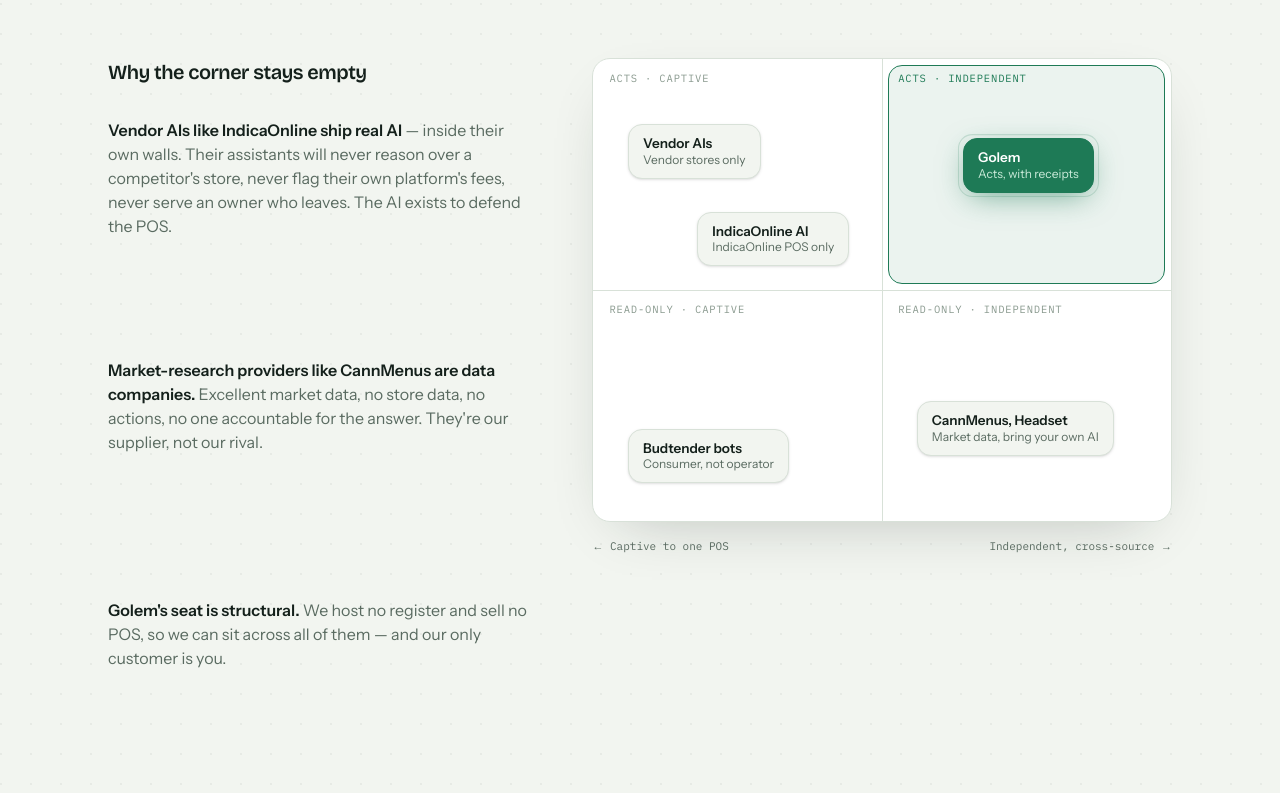
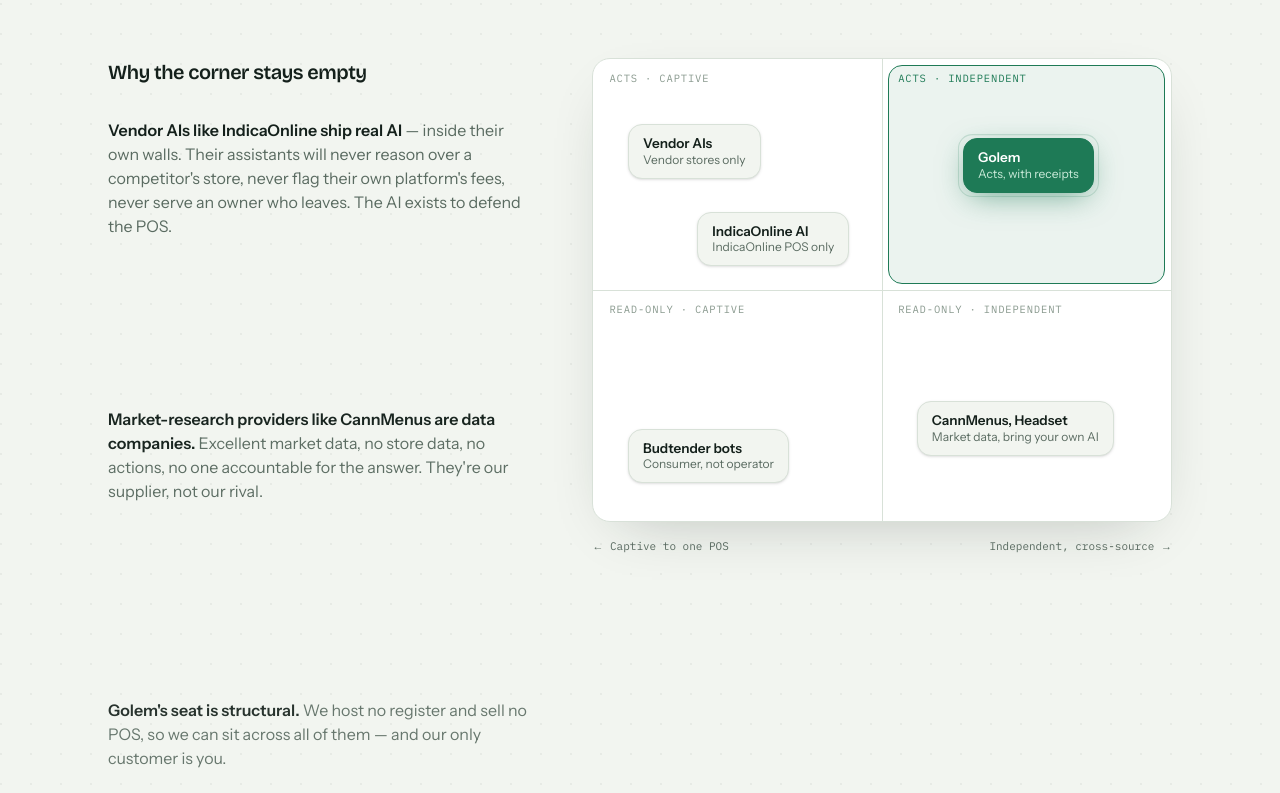
Before and after one commit to Gxlem-ai/golem-intelligence, a Next.js app: page / in a window 1280 px wide. Shown: the part 1387-2180 px from the top of the page. Built offline with nearby package versions, Linux system fonts and the light colour scheme.

Commit message:
Widen note gap slightly and lengthen scroll-driven reveal
Bump the scroll bands 30vh -> 36vh for a touch more spacing, and widen the useScroll offset window (0.95 -> 0.3) so each paragraph's fade/rise spans more scroll distance.

Co-Authored-By: Oz <oz-agent@warp.dev>

```diff
--- a/src/components/sections/positioning-map.tsx
+++ b/src/components/sections/positioning-map.tsx
@@ -135,7 +135,7 @@
               {map.notes.items.map((item) => (
                 <div
                   key={item.lead}
-                  className="lg:flex lg:min-h-[30vh] lg:items-start"
+                  className="lg:flex lg:min-h-[36vh] lg:items-start"
                 >
                   <ScrollNote lead={item.lead} rest={item.rest} />
                 </div>
@@ -163,7 +163,7 @@
   const prefersReduced = useReducedMotion();
   const { scrollYProgress } = useScroll({
     target: ref,
-    offset: ["start 0.85", "start 0.4"],
+    offset: ["start 0.95", "start 0.3"],
   });
   const opacity = useTransform(scrollYProgress, [0, 1], [0.15, 1]);
   const y = useTransform(scrollYProgress, [0, 1], [40, 0]);
```
